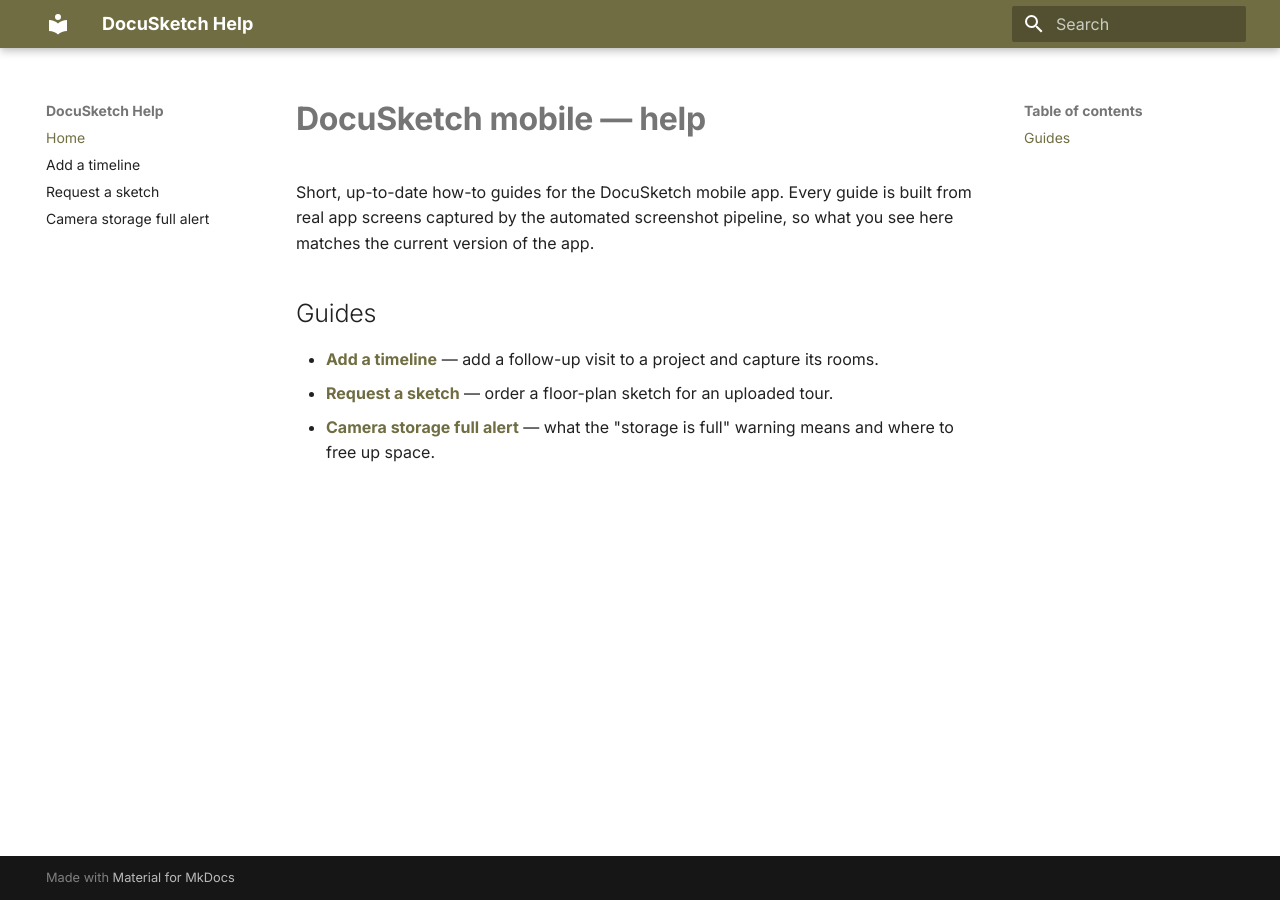
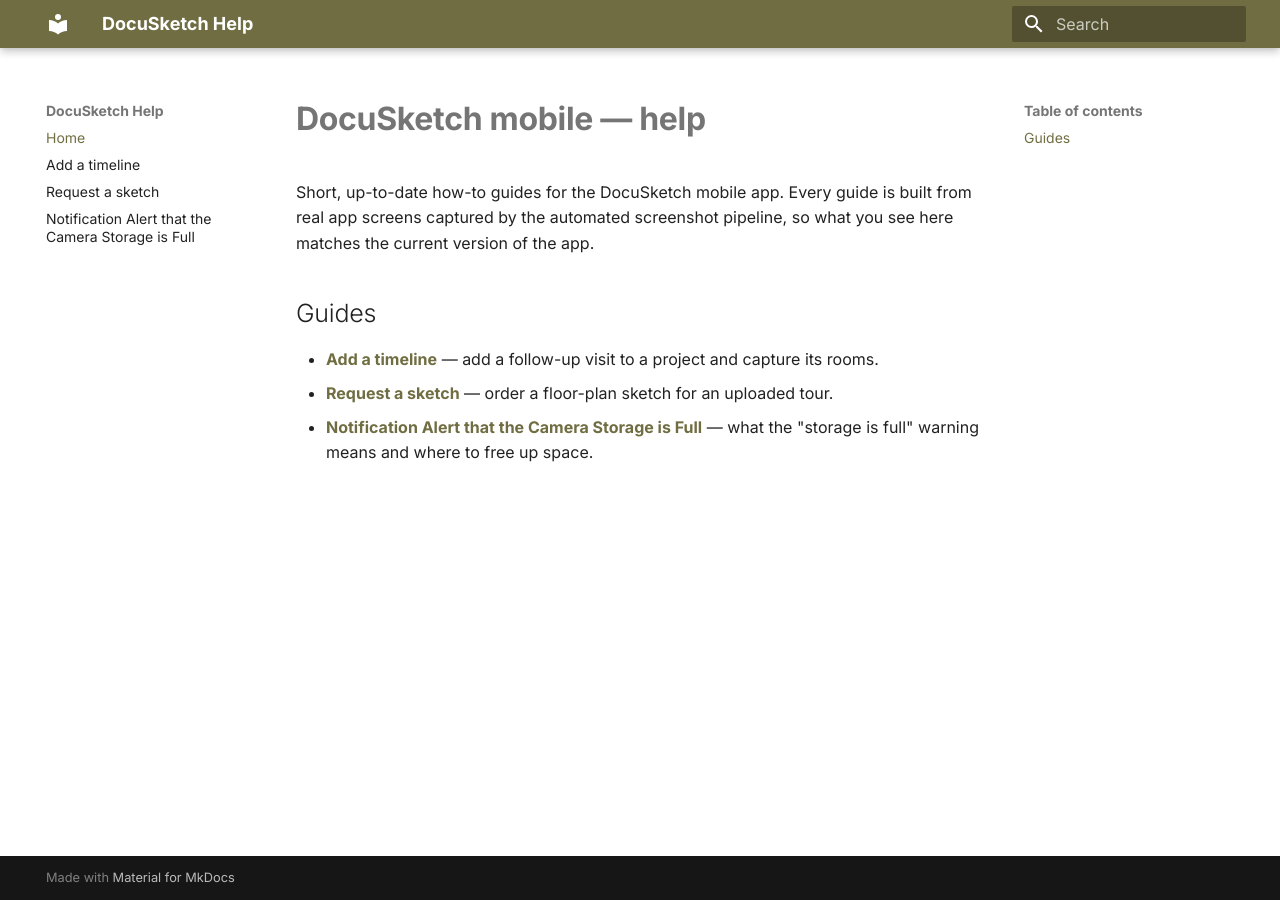
Before and after one commit to guglanov-ds/docusketch-help, an MkDocs documentation site: the page built from docs/index.md, in a window 1280 px wide. Built offline with MkDocs 1.6.1 and Material for MkDocs 9.7.7, drawn with Linux system fonts in a browser that asks for light colours.

Commit message:
tut3: use full article title in nav and index (1:1 with the page H1)
Co-Authored-By: Claude Opus 4.8 <noreply@anthropic.com>

```diff
--- a/docs/index.md
+++ b/docs/index.md
@@ -8,4 +8,4 @@ what you see here matches the current version of the app.
 
 - [**Add a timeline**](docs/how-to-add-a-timeline.md) — add a follow-up visit to a project and capture its rooms.
 - [**Request a sketch**](docs/how-to-request-a-sketch.md) — order a floor-plan sketch for an uploaded tour.
-- [**Camera storage full alert**](docs/notification-alert-that-the-camera-storage-is-full.md) — what the "storage is full" warning means and where to free up space.
+- [**Notification Alert that the Camera Storage is Full**](docs/notification-alert-that-the-camera-storage-is-full.md) — what the "storage is full" warning means and where to free up space.
--- a/mkdocs.yml
+++ b/mkdocs.yml
@@ -34,4 +34,4 @@ nav:
   - Home: index.md
   - Add a timeline: docs/how-to-add-a-timeline.md
   - Request a sketch: docs/how-to-request-a-sketch.md
-  - Camera storage full alert: docs/notification-alert-that-the-camera-storage-is-full.md
+  - Notification Alert that the Camera Storage is Full: docs/notification-alert-that-the-camera-storage-is-full.md
```
